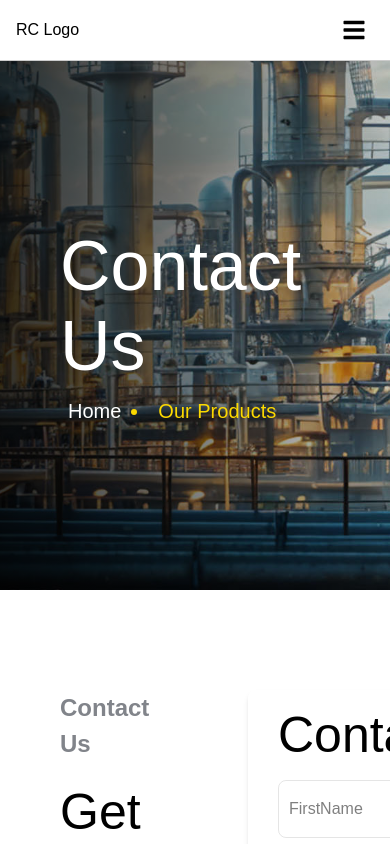
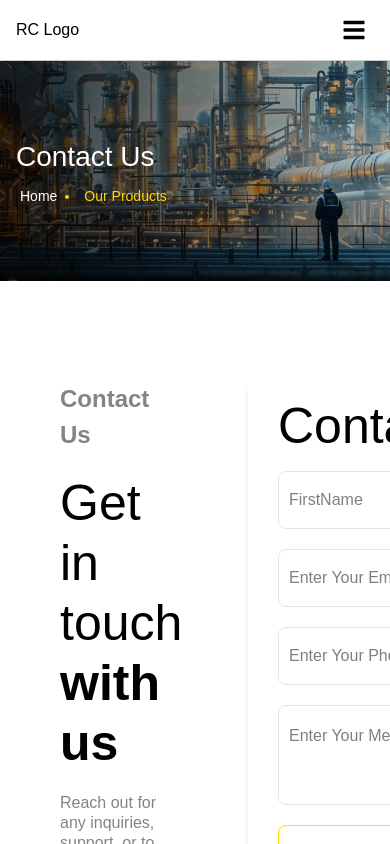
Before and after one commit to piyushpaliwalcodes/rc, a Next.js app: page /contactus in a window 390 px wide. Shown: the top 844 px of the page. Built offline with nearby package versions, Linux system fonts and the light colour scheme.

Commit message:
hero second done

```diff
--- a/components/Herosecond.tsx
+++ b/components/Herosecond.tsx
@@ -3,10 +3,10 @@ import { JSX } from "react";
 const Herosecond = ({title}:{title:string}) =>
 {
     return (
-        <div className="flex flex-col gap-[10px] justify-center items-start p-[60px] h-[529px] relative" style={{backgroundImage: "url('/images/productsbg.jpg')", backgroundSize: "cover", backgroundPosition: "center"}}>
-            <div className="absolute top-0 left-0 w-full h-full bg-gradient-to-r from-black/80 to-black/20 flex flex-col gap-[10px] justify-center items-start p-[60px]">
-            <h1 className="text-[70px]/[80px] text-white">{title}</h1>
-            <p className="text-[20px] flex gap-[10px] text-white pl-2">Home <ul className="flex gap-[10px] list-disc list-inside text-[#FCD900]"><li className="">Our Products</li></ul></p>
+        <div className="flex flex-col gap-2 md:gap-[10px] justify-center items-start p-4 md:p-[60px] h-[220px] md:h-[400px] lg:h-[529px] relative" style={{backgroundImage: "url('/images/productsbg.jpg')", backgroundSize: "cover", backgroundPosition: "center"}}>
+            <div className="absolute top-0 left-0 w-full h-full bg-gradient-to-r from-black/80 to-black/20 flex flex-col gap-2 md:gap-[10px] justify-center items-start p-4 md:p-[60px]">
+                <h1 className="text-[28px] md:text-[48px] lg:text-[70px]/[80px] text-white">{title}</h1>
+                <p className="text-[14px] md:text-[20px] flex gap-2 md:gap-[10px] text-white pl-1 md:pl-2">Home <ul className="flex gap-2 md:gap-[10px] list-disc list-inside text-[#FCD900]"><li className="">Our Products</li></ul></p>
             </div>
         </div>
     )
```
